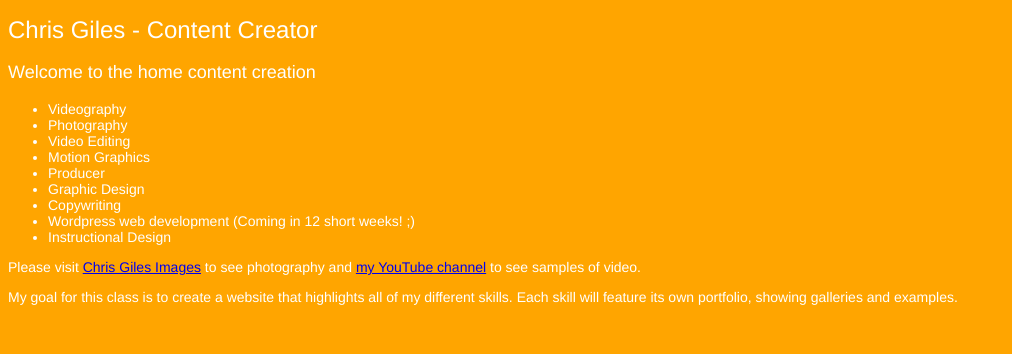
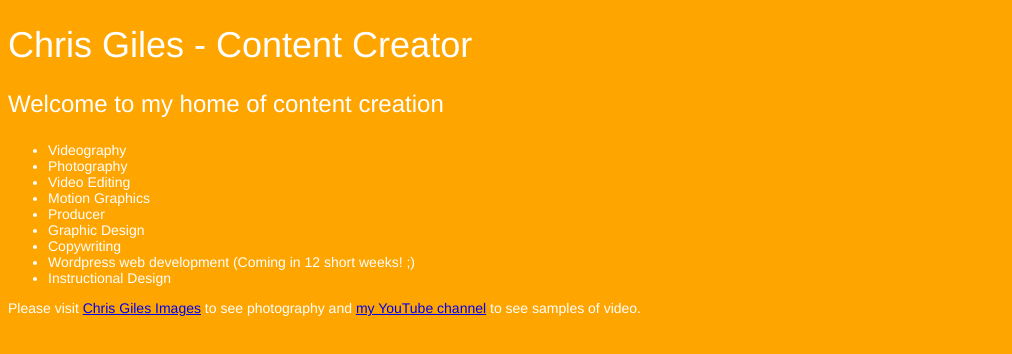
Before and after one commit to chrisgiles/chrisgiles.github.io, a plain HTML site: page index.html in a window 1280 px wide. Shown: the whole page, without its empty margins (0-1012 px from the left). Drawn offline with Linux system fonts and the light colour scheme.

Commit message:
Title size change

```diff
--- a/css/main.css
+++ b/css/main.css
@@ -5,10 +5,10 @@ h1, h3, ul, p {
 	color: white;
 }
 h1  {
-	font: 24px "Helvetica Neue", Helvetica, Arial, sans-serif;
+	font: 36px "Helvetica Neue", Helvetica, Arial, sans-serif;
 }
 h3	{
-	font: 18px "Helvetica Neue", Helvetica, Arial, sans-serif;
+	font: 24px "Helvetica Neue", Helvetica, Arial, sans-serif;
 }
 ul	{
 	font: 14px "Helvetica Neue", Helvetica, Arial, sans-serif;
--- a/index.html
+++ b/index.html
@@ -7,7 +7,7 @@
 <body>
 	<h1>Chris Giles - Content Creator</h1>
 
-	<h3>Welcome to the home content creation</h3>
+	<h3>Welcome to my home of content creation</h3>
 
 	<ul>
 		<li>Videography</li>
@@ -23,7 +23,6 @@
 
 		<p>Please visit <a href="http://chrisgilesimages.com">Chris Giles Images</a> to see photography and <a href="https://www.youtube.com/channel/UCCHAGDk6oWvzhMSbJfmB33g">my YouTube channel</a> to see samples of video.</p>
 
-		<p>My goal for this class is to create a website that highlights all of my different skills. Each skill will feature its own portfolio, showing galleries and examples. </p>
 
 </body>
 </html>
```
